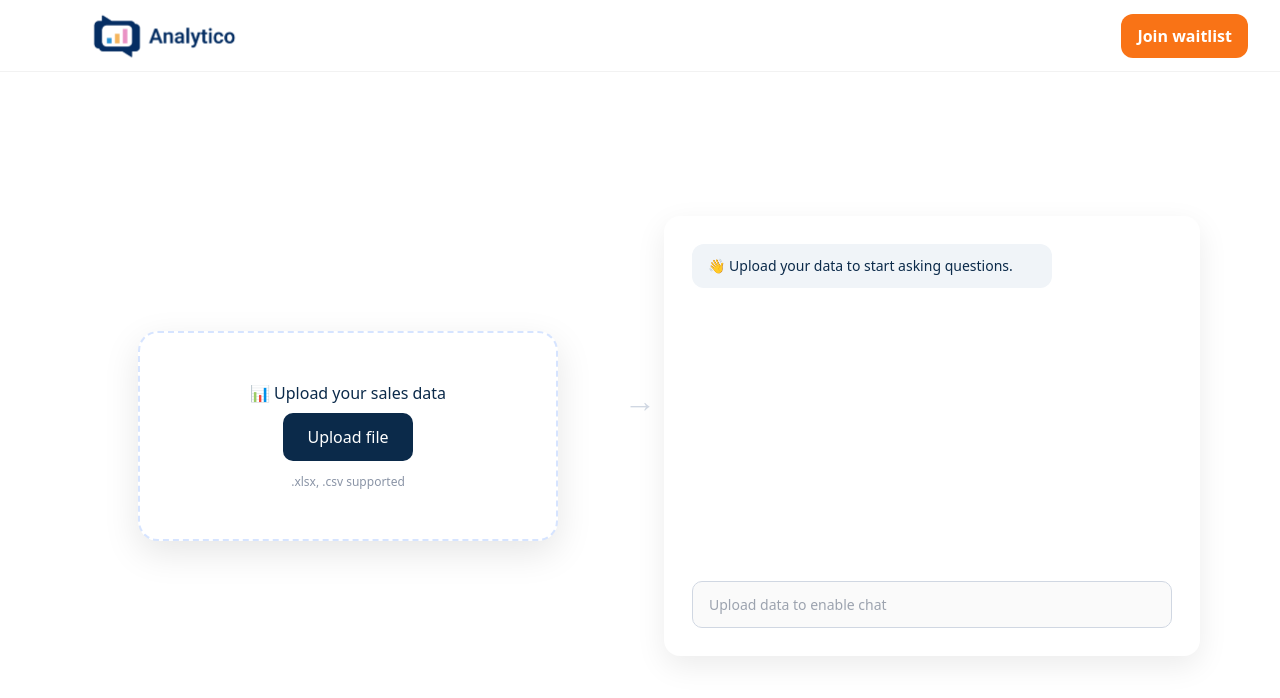
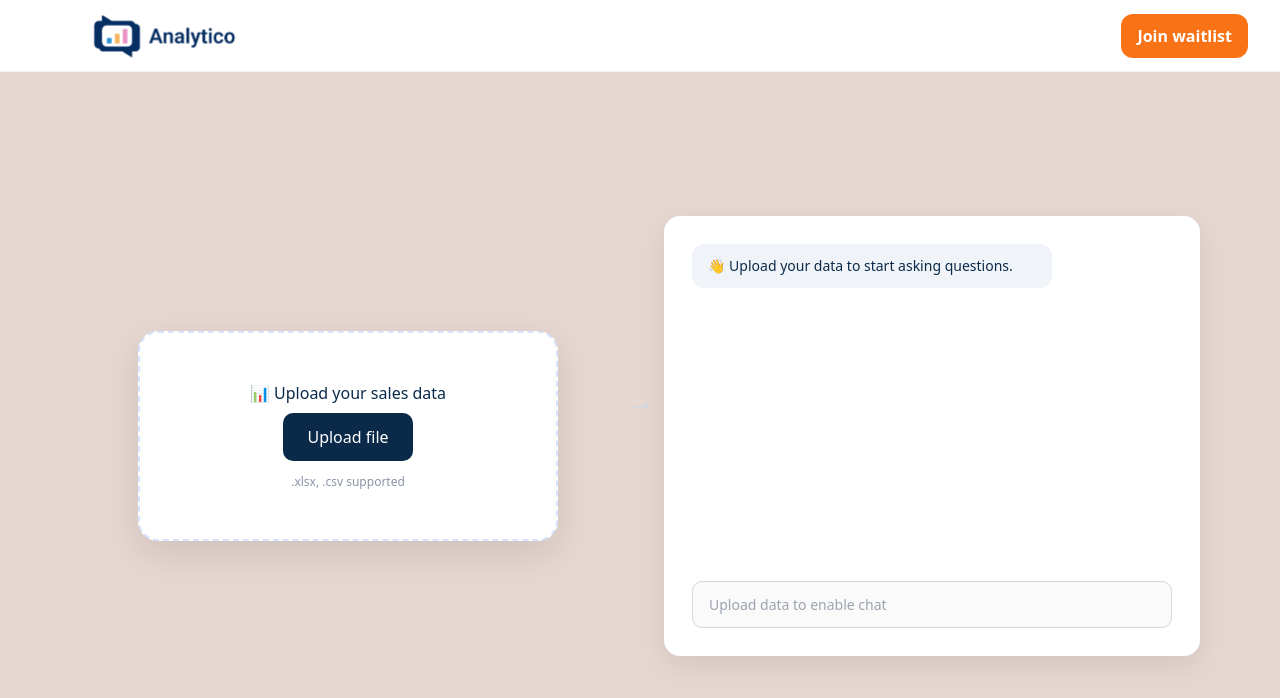
Before and after one commit to catalinaeln7/analytico-web-app, a React (Vite) app: page / in a window 1280 px wide. Shown: the top 698 px of the page. Built offline with nearby package versions, Linux system fonts and the light colour scheme.

Commit message:
Changed bg color

```diff
--- a/src/App.css
+++ b/src/App.css
@@ -6,6 +6,7 @@
 .app {
   display: flex;
   flex-direction: column;
+  background-color: #e6d7d0;
 }
 
 .logo {
```
